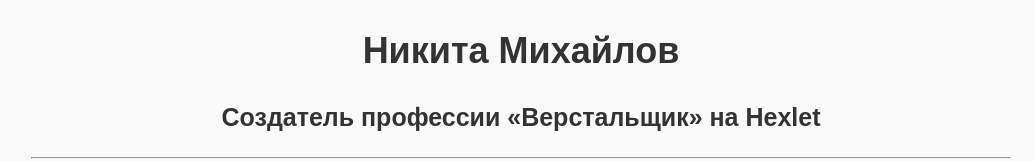
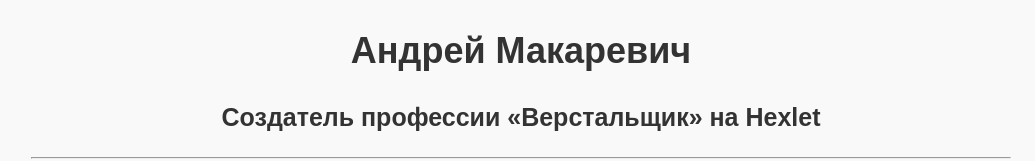
Before and after one commit to MakarAndrew/MakarAndrew.github.io, a plain HTML site: page index.html in a window 1280 px wide. Shown: the top 161 px of the page, without its empty margins (119-1154 px from the left). Drawn offline with Linux system fonts and the light colour scheme.

Commit message:
Update index.html

```diff
--- a/index.html
+++ b/index.html
@@ -10,7 +10,7 @@
 </head>
 <body>
   <main>
-  <h1>Никита Михайлов</h1>
+  <h1>Андрей Макаревич</h1>
   <h2>Создатель профессии «Верстальщик» на Hexlet</h2>
 
   <hr />
```
